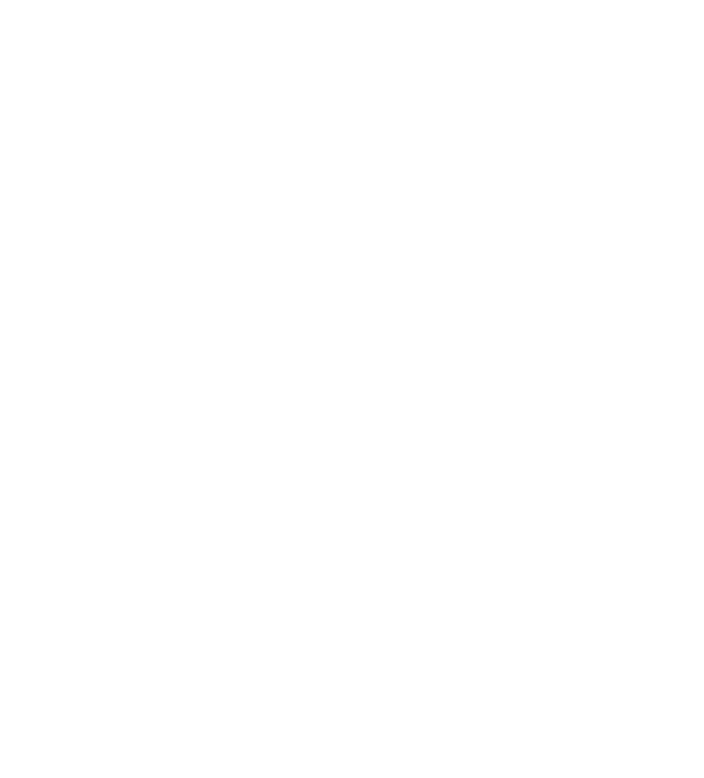
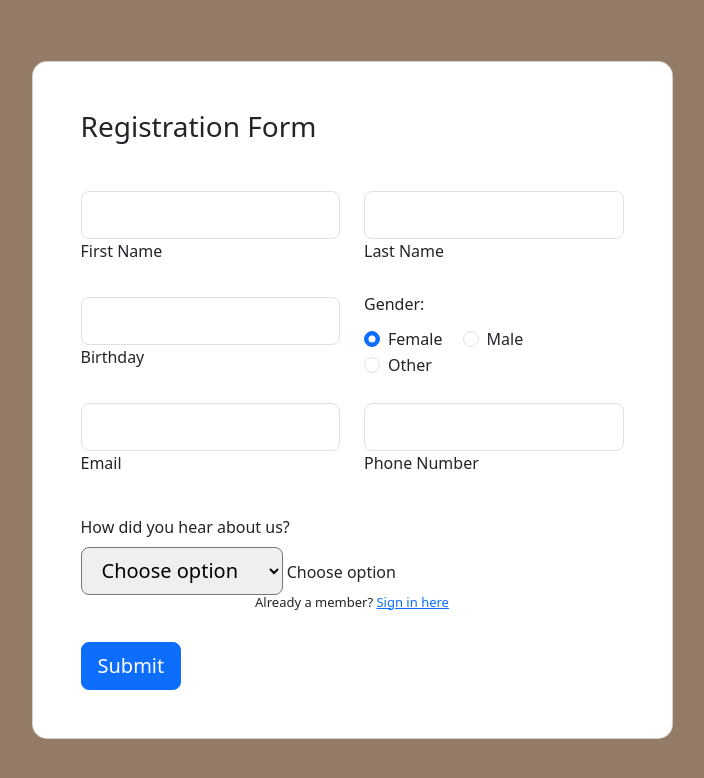
Before and after one commit to 1DanielSolar/ECommerce-Website-Capstone, a plain HTML site: page registration.html in a window 1280 px wide. Shown: the whole page, without its empty margins (288-992 px from the left). Drawn offline with nearby package versions, Linux system fonts and the light colour scheme.

Commit message:
created new registration
linked all pages together

```diff
--- /dev/null
+++ b/css/registration.css
@@ -0,0 +1,19 @@
+.gradient-custom {
+    background: #947b65;
+
+    }
+
+    .card-registration .select-input.form-control[readonly]:not([disabled]) {
+    font-size: 1rem;
+    line-height: 2.15;
+    padding-left: .75em;
+    padding-right: .75em;
+    }
+    .card-registration .select-arrow {
+    top: 13px;
+    }
+
+h1 {
+    font-size: small;
+    text-align: center;
+}
--- a/registration.html
+++ b/registration.html
@@ -16,13 +16,124 @@
             integrity="sha384-T3c6CoIi6uLrA9TneNEoa7RxnatzjcDSCmG1MXxSR1GAsXEV/Dwwykc2MPK8M2HN"
             crossorigin="anonymous"
         />
+        <link rel="stylesheet" href="css/registration.css">
     </head>
 
     <body>
         <header>
-            <!-- place navbar here -->
+            <!-- No need for nav bar -->
         </header>
-        <main></main>
+        <main>
+            <section class="vh-100 gradient-custom">
+                <div class="container py-5 h-100">
+                  <div class="row justify-content-center align-items-center h-100">
+                    <div class="col-12 col-lg-9 col-xl-7">
+                      <div class="card shadow-2-strong card-registration" style="border-radius: 15px;">
+                        <div class="card-body p-4 p-md-5">
+
+                          <h3 class="mb-4 pb-2 pb-md-0 mb-md-5">Registration Form</h3>
+
+                          <form>
+
+                            <div class="row">
+                              <div class="col-md-6 mb-4">
+
+                                <div data-mdb-input-init class="form-outline">
+                                  <input type="text" id="firstName" class="form-control form-control-lg" />
+                                  <label class="form-label" for="firstName">First Name</label>
+                                </div>
+
+                              </div>
+                              <div class="col-md-6 mb-4">
+
+                                <div data-mdb-input-init class="form-outline">
+                                  <input type="text" id="lastName" class="form-control form-control-lg" />
+                                  <label class="form-label" for="lastName">Last Name</label>
+                                </div>
+
+                              </div>
+                            </div>
+
+                            <div class="row">
+                              <div class="col-md-6 mb-4 d-flex align-items-center">
+
+                                <div data-mdb-input-init class="form-outline datepicker w-100">
+                                  <input type="text" class="form-control form-control-lg" id="birthdayDate" />
+                                  <label for="birthdayDate" class="form-label">Birthday</label>
+                                </div>
+
+                              </div>
+                              <div class="col-md-6 mb-4">
+
+                                <h6 class="mb-2 pb-1">Gender: </h6>
+
+                                <div class="form-check form-check-inline">
+                                  <input class="form-check-input" type="radio" name="inlineRadioOptions" id="femaleGender"
+                                    value="option1" checked />
+                                  <label class="form-check-label" for="femaleGender">Female</label>
+                                </div>
+
+                                <div class="form-check form-check-inline">
+                                  <input class="form-check-input" type="radio" name="inlineRadioOptions" id="maleGender"
+                                    value="option2" />
+                                  <label class="form-check-label" for="maleGender">Male</label>
+                                </div>
+
+                                <div class="form-check form-check-inline">
+                                  <input class="form-check-input" type="radio" name="inlineRadioOptions" id="otherGender"
+                                    value="option3" />
+                                  <label class="form-check-label" for="otherGender">Other</label>
+                                </div>
+
+                              </div>
+                            </div>
+
+                            <div class="row">
+                              <div class="col-md-6 mb-4 pb-2">
+
+                                <div data-mdb-input-init class="form-outline">
+                                  <input type="email" id="emailAddress" class="form-control form-control-lg" />
+                                  <label class="form-label" for="emailAddress">Email</label>
+                                </div>
+
+                              </div>
+                              <div class="col-md-6 mb-4 pb-2">
+
+                                <div data-mdb-input-init class="form-outline">
+                                  <input type="tel" id="phoneNumber" class="form-control form-control-lg" />
+                                  <label class="form-label" for="phoneNumber">Phone Number</label>
+                                </div>
+
+                              </div>
+                            </div>
+
+                            <div class="row">
+                              <div class="col-12">
+
+                                <label class="form-label" for="phoneNumber">How did you hear about us?</label><br>
+                                <select class="select form-control-lg">
+                                  <option value="1">Choose option</option>
+                                  <option value="2">Friends/Family</option>
+                                  <option value="3">Advertisements</option>
+                                  <option value="4">Social Media</option>
+                                </select>
+                                <label class="form-label select-label">Choose option</label>
+
+                              </div>
+                            </div>
+                            <h1>Already a member? <a href="login.html">Sign in here</a></h1>
+                            <div class="mt-4 pt-2">
+                              <input data-mdb-button-init data-mdb-ripple-init class="btn btn-primary btn-lg" type="submit" value="Submit" />
+                            </div>
+
+                          </form>
+                        </div>
+                      </div>
+                    </div>
+                  </div>
+                </div>
+              </section>
+        </main>
         <footer>
             <!-- place footer here -->
         </footer>
```
Also changed, not shown: Checkout.html (+3 -3 lines), Menu.html (+3 -3 lines), index.html (+1 -1 lines), css/login.css (line endings or trailing spaces), 1 other file.
